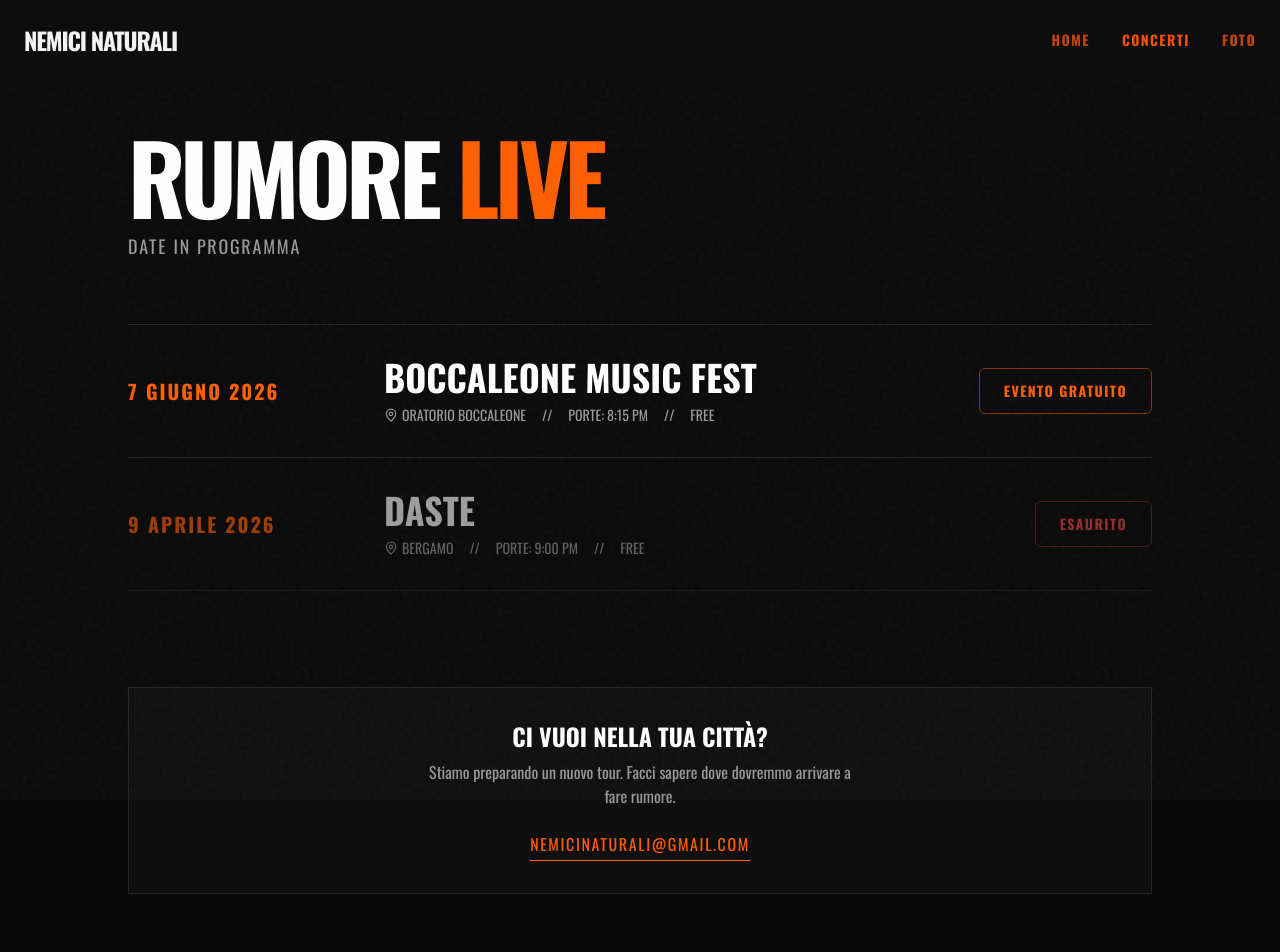
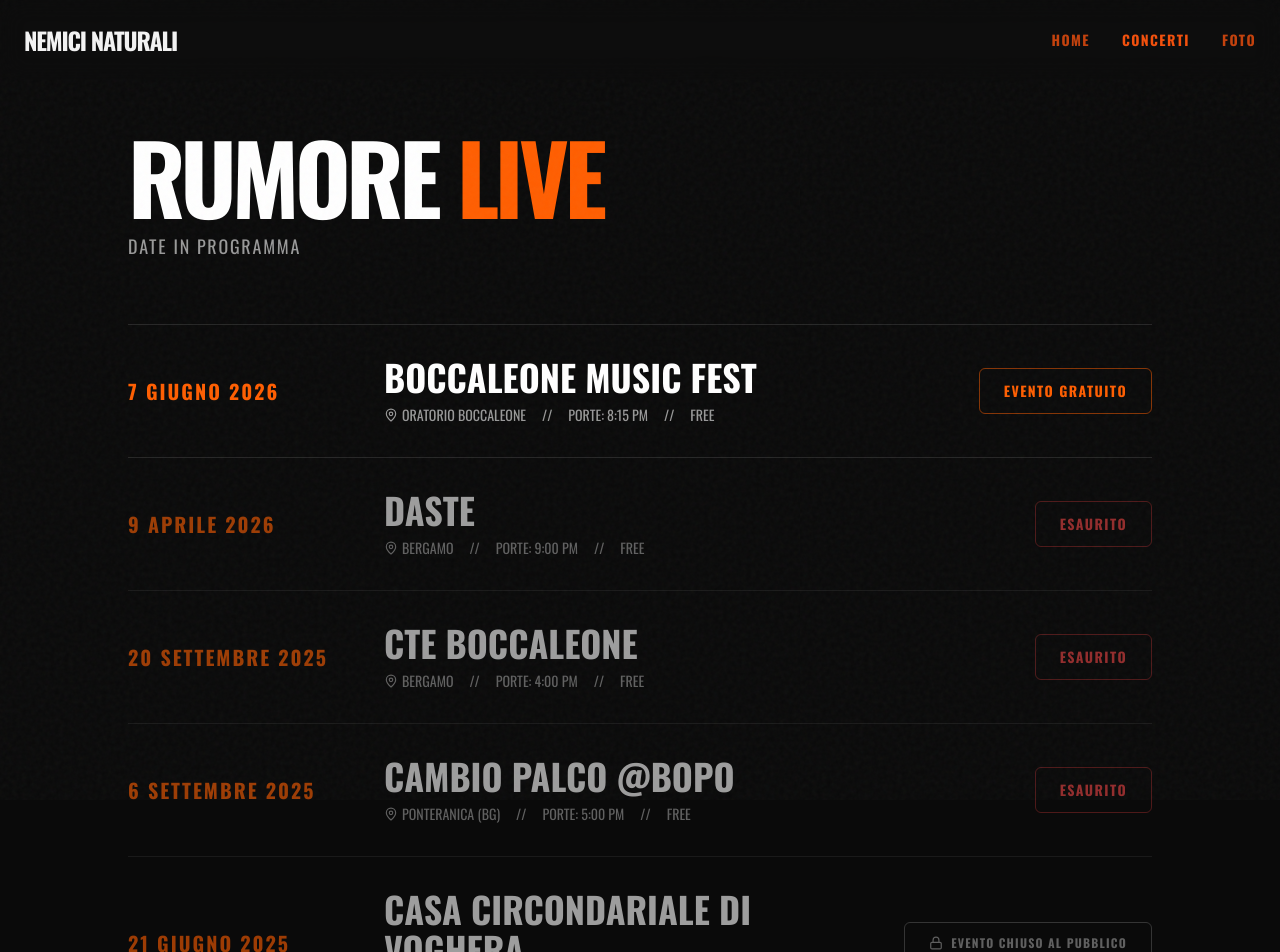
Before and after one commit to nemicinaturali-spec/Sito, a React (Vite) app in the folder Nemici-Naturali/artifacts/nemici-naturali/: page /shows in a window 1280 px wide. Shown: the top 952 px of the page. Built offline with nearby package versions, Linux system fonts and the light colour scheme.

Commit message:
Update shows.tsx

```diff
--- a/Nemici-Naturali/artifacts/nemici-naturali/src/pages/shows.tsx
+++ b/Nemici-Naturali/artifacts/nemici-naturali/src/pages/shows.tsx
@@ -1,10 +1,10 @@
 import React from "react";
-import { ArrowRight, Ticket, MapPin } from "lucide-react";
+import { ArrowRight, Ticket, MapPin, Lock } from "lucide-react"; // Aggiunta icona Lock per coerenza
 
 export default function Shows() {
   const shows = [
     {
-      id: 2,
+      id: 5,
       date: "7 GIUGNO 2026",
       venue: "BOCCALEONE MUSIC FEST",
       location: "ORATORIO BOCCALEONE",
@@ -13,9 +13,10 @@ export default function Shows() {
       status: "INFO",
       ticketUrl: "https://www.instagram.com/cineteatro_boccaleone/",
       soldOut: false,
+      isPrivate: false,
     },
     {
-      id: 1,
+      id: 4,
       date: "9 APRILE 2026",
       venue: "DASTE",
       location: "BERGAMO",
@@ -24,6 +25,43 @@ export default function Shows() {
       status: "ESAURITO",
       ticketUrl: "https://example.com/tickets",
       soldOut: true,
+      isPrivate: false,
+    },
+    {
+      id: 3,
+      date: "20 SETTEMBRE 2025",
+      venue: "CTE BOCCALEONE",
+      location: "BERGAMO",
+      doors: "4:00 PM",
+      price: "FREE",
+      status: "ESAURITO",
+      ticketUrl: "https://example.com/tickets",
+      soldOut: true,
+      isPrivate: false,
+    },
+    {
+      id: 2,
+      date: "6 SETTEMBRE 2025",
+      venue: "CAMBIO PALCO @BOPO",
+      location: "PONTERANICA (BG)",
+      doors: "5:00 PM",
+      price: "FREE",
+      status: "ESAURITO",
+      ticketUrl: "https://example.com/tickets",
+      soldOut: true,
+      isPrivate: false,
+    },
+    {
+      id: 1,
+      date: "21 GIUGNO 2025",
+      venue: "Casa Circondariale di Voghera",
+      location: "VOGHERA",
+      doors: "N/A",
+      price: "N/A",
+      status: "PRIVATE",
+      ticketUrl: "#",
+      soldOut: false,
+      isPrivate: true, // Nuova proprietà per gestire l'evento chiuso
     }
   ];
 
@@ -43,7 +81,7 @@ export default function Shows() {
           {shows.map((show, i) => (
             <div
               key={show.id}
-              className={`group flex flex-col md:flex-row md:items-center py-8 border-b border-border transition-colors duration-300 hover:bg-card/50 ${show.soldOut ? "opacity-60" : ""} animate-in fade-in slide-in-from-bottom-4 fill-mode-both`}
+              className={`group flex flex-col md:flex-row md:items-center py-8 border-b border-border transition-colors duration-300 hover:bg-card/50 ${show.soldOut || show.isPrivate ? "opacity-60" : ""} animate-in fade-in slide-in-from-bottom-4 fill-mode-both`}
               style={{ animationDelay: `${(i + 1) * 100}ms` }}
             >
               {/* Date */}
@@ -72,18 +110,21 @@ export default function Shows() {
 
               {/* CTA Section */}
               <div className="w-full md:w-1/4 flex md:justify-end">
-                {show.soldOut ? (
-                  /* Priorità 1: Se esaurito, mostra ESAURITO */
+                {show.isPrivate ? (
+                  /* Opzione: EVENTO CHIUSO AL PUBBLICO */
+                  <div className="inline-flex items-center justify-center gap-2 rounded-md border border-muted-foreground/50 text-muted-foreground px-6 py-3 font-mono font-bold tracking-widest text-xs uppercase text-center w-full md:w-auto">
+                    <Lock size={14} />
+                    EVENTO CHIUSO AL PUBBLICO
+                  </div>
+                ) : show.soldOut ? (
                   <div className="inline-block rounded-md border border-destructive/50 text-destructive px-6 py-3 font-mono font-bold tracking-widest text-sm uppercase text-center w-full md:w-auto">
                     ESAURITO
                   </div>
                 ) : show.price === "FREE" ? (
-                  /* Priorità 2: Se gratuito (e non esaurito), mostra EVENTO GRATUITO */
                   <div className="inline-flex items-center justify-center rounded-md border border-primary/50 text-primary px-6 py-3 font-mono font-bold tracking-widest text-sm uppercase w-full md:w-auto">
                     EVENTO GRATUITO
                   </div>
                 ) : (
-                  /* Priorità 3: Se a pagamento e disponibile, mostra tasto BIGLIETTI */
                   <a
                     href={show.ticketUrl}
                     target="_blank"
```
